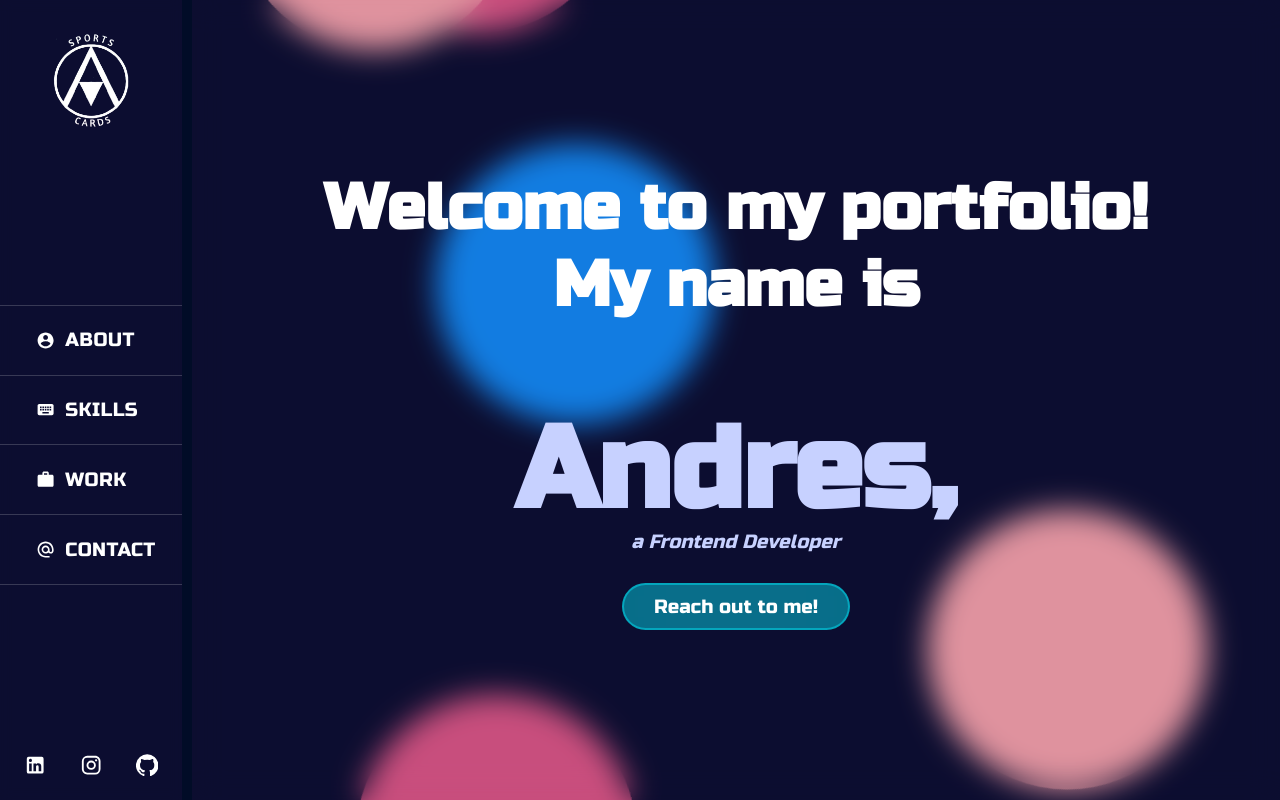
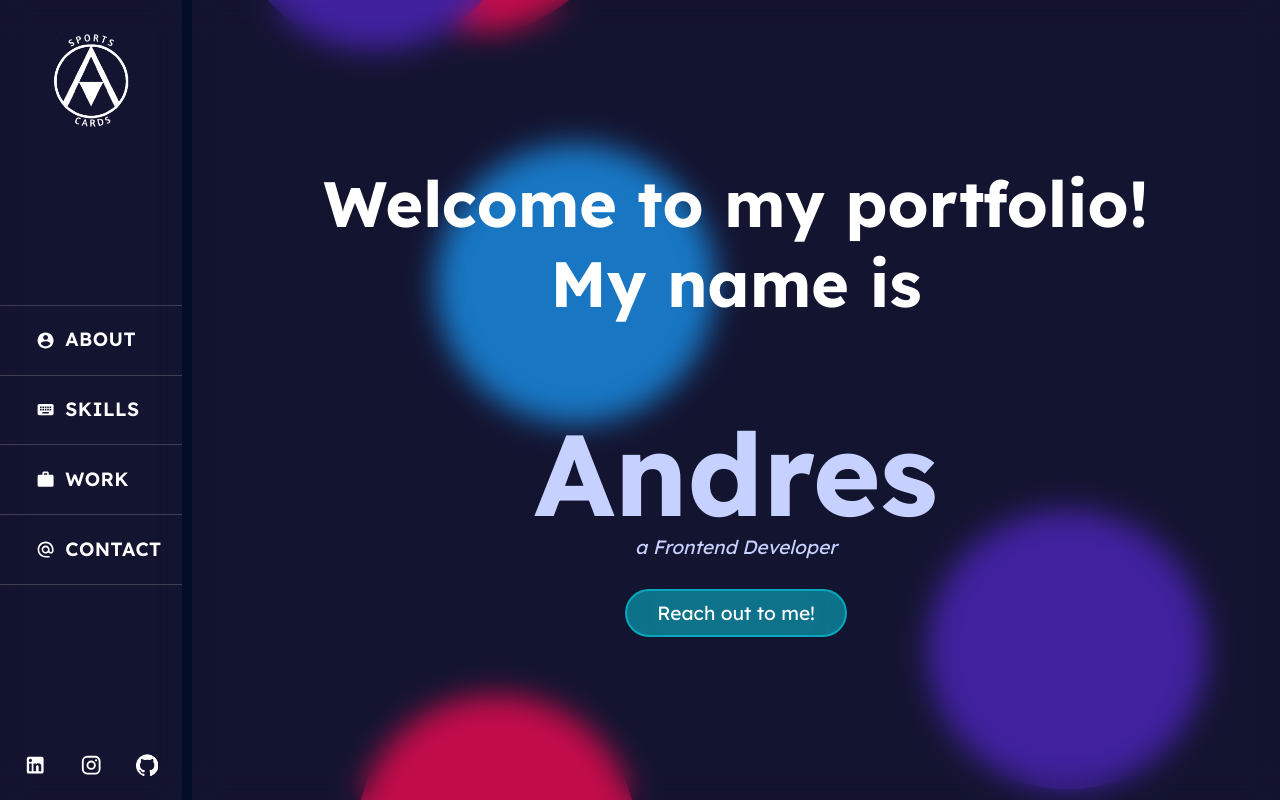
Before and after one commit to amedra13/Web-Portfolio, a React (Create React App) app: page / in a window 1280 px wide. Built offline with nearby package versions, Linux system fonts and the light colour scheme.

Commit message:
new fonts and color changes

```diff
--- a/public/index.html
+++ b/public/index.html
@@ -13,6 +13,10 @@
 			href="https://fonts.googleapis.com/css2?family=Russo+One&display=swap"
 			rel="stylesheet"
 		/>
+		<link
+			href="https://fonts.googleapis.com/css2?family=Lexend:wght@400;600;700&display=swap"
+			rel="stylesheet"
+		/>
 		<title>Andres Medrano</title>
 	</head>
 	<body>
--- a/src/pages/Home.js
+++ b/src/pages/Home.js
@@ -8,7 +8,7 @@ const Home = () => {
 			<div className="home__header">
 				<h2>Welcome to my portfolio!</h2>
 				<h2>My name is</h2>
-				<h1>Andres,</h1>
+				<h1>Andres</h1>
 				<p>a Frontend Developer</p>
 			</div>
 			<div className="home__contact">
--- a/src/styles/BgAnimation.scss
+++ b/src/styles/BgAnimation.scss
@@ -27,7 +27,7 @@
 }
 
 .background span:nth-child(0) {
-	background-color: #e45a84;
+	background-color: $bg-color-1;
 	top: 70%;
 	left: 64%;
 	animation-duration: 116s;
@@ -35,7 +35,7 @@
 	transform-origin: 18vw 1vh;
 }
 .background span:nth-child(1) {
-	background-color: #0892fd;
+	background-color: $bg-color-2;
 	top: 81%;
 	left: 30%;
 	animation-duration: 33s;
@@ -43,7 +43,7 @@
 	transform-origin: 13vw -14vh;
 }
 .background span:nth-child(2) {
-	background-color: #e45a84;
+	background-color: $bg-color-1;
 	top: 60%;
 	left: 49%;
 	animation-duration: 90s;
@@ -51,7 +51,7 @@
 	transform-origin: -10vw 10vh;
 }
 .background span:nth-child(3) {
-	background-color: #0892fd;
+	background-color: $bg-color-2;
 	top: 91%;
 	left: 85%;
 	animation-duration: 78s;
@@ -59,7 +59,7 @@
 	transform-origin: -16vw 24vh;
 }
 .background span:nth-child(4) {
-	background-color: #ffacac;
+	background-color: $bg-color-3;
 	top: 48%;
 	left: 96%;
 	animation-duration: 142s;
@@ -67,7 +67,7 @@
 	transform-origin: -9vw -6vh;
 }
 .background span:nth-child(5) {
-	background-color: #e45a84;
+	background-color: $bg-color-1;
 	top: 34%;
 	left: 53%;
 	animation-duration: 57s;
@@ -75,7 +75,7 @@
 	transform-origin: -8vw -9vh;
 }
 .background span:nth-child(6) {
-	background-color: #ffacac;
+	background-color: $bg-color-3;
 	top: 74%;
 	left: 9%;
 	animation-duration: 36s;
@@ -83,7 +83,7 @@
 	transform-origin: -14vw 21vh;
 }
 .background span:nth-child(7) {
-	background-color: #ffacac;
+	background-color: $bg-color-3;
 	top: 17%;
 	left: 30%;
 	animation-duration: 149s;
--- a/src/styles/Globals.scss
+++ b/src/styles/Globals.scss
@@ -7,6 +7,7 @@ $main-bgColor: rgb(1, 12, 39);
 // $main-blurColor: rgba(219, 181, 238, 0.171);
 $main-blurColor: rgba(70, 24, 95, 0.171);
 $main-titleColor: rgb(199, 209, 255);
+// $main-titleColor: rgb(246, 133, 248);
 $main-highlightBlue: rgb(0, 238, 255);
 $glass-lightPink: rgba(232, 160, 233, 0.15);
 $glass-brightPink: rgb(246, 32, 250);
@@ -14,9 +15,17 @@ $highlight-icon: rgb(246, 133, 248);
 $icon-bgColor: rgba(0, 0, 0, 0.685);
 $component-glass-bg: rgba(84, 0, 87, 0.089);
 
+// $bg-color-1: #e45a84;
+$bg-color-1: #ff004c;
+// $bg-color-2: #089bfd;
+$bg-color-2: #089bfd;
+// $bg-color-3: #ffacac;
+$bg-color-3: #431fc7;
+
 // <------------- common varibles -------------------------->
 
-$main-font: 'Russo One', sans-serif;
+$main-font: 'Lexend', sans-serif;
+// $main-font: 'Russo One', sans-serif;
 $border-radius: 10px;
 
 // <----------------- Response heights and widths ---------------------------->
@@ -31,12 +40,12 @@ $bodyText-middle-screen: 2vw;
 $bodyText-small-screen: 2.5vw;
 $bodyText-Xsmall-screen: 4vw;
 
-$h1-large-screen: 2.5vw;
-$h1-small-screen: 5vw;
+$h1-large-screen: 4vw;
+$h1-small-screen: 6.5vw;
 
-$bodyTitle-large-screen: 5.5vw;
+$bodyTitle-large-screen: 4.5vw;
 $bodyTitle-middle-screen: 7vw;
-$bodyTitle-small-screen: 10vw;
+$bodyTitle-small-screen: 8vw;
 
 $icon-large-screen: 7vw;
 $icon-middle-screen: 8vw;
@@ -90,8 +99,8 @@ $form-width-large: 70vw;
 $form-width-medium: 60vw;
 $form-width-small: 80vw;
 
-$formTitle-large-screen: 4.5vw;
-$formTitle-medium-screen: 4vw;
+$formTitle-large-screen: 3.5vw;
+$formTitle-medium-screen: 3.5vw;
 $formTitle-small-screen: 6.5vw;
 
 $formBody-large-screen: 1vw;
--- a/src/styles/Mixins.scss
+++ b/src/styles/Mixins.scss
@@ -44,15 +44,15 @@
 }
 //<--------------------------------------------------------------->
 @mixin right-side-style {
-	background: $main-blurColor;
+	background: rgba(62, 39, 71, 0.315);
 	// box-shadow: 0 4px 16px 0 rgba(0, 0, 7, 0.493);
 	// border-radius: $border-radius;
 	color: white;
 	font-family: $main-font;
 }
 @mixin glass-styling {
-	border-radius: $border-radius;
-	background-color: $component-glass-bg;
+	// border-radius: $border-radius;
+	// background-color: $component-glass-bg;
 }
 @mixin page-header-structure {
 	text-transform: capitalize;
@@ -64,7 +64,10 @@
 	h1 {
 		margin: 0;
 		font-size: $h1-large-screen;
+		font-weight: 7000;
+		color: rgb(199, 209, 255);
 	}
+	border-bottom: 2px solid rgb(199, 209, 255);
 }
 @mixin right-side-structure {
 	height: 100%;
--- a/src/styles/Sidebar.scss
+++ b/src/styles/Sidebar.scss
@@ -4,8 +4,8 @@
 	top: 0px;
 	align-self: flex-start;
 	@include right-side-style;
-	backdrop-filter: blur(6px);
-	-webkit-backdrop-filter: blur(6px);
+	backdrop-filter: blur(15px);
+	-webkit-backdrop-filter: blur(15px);
 	// border: 1px solid rgba(255, 255, 255, 0.18);
 	margin-right: 10px;
 	border-radius: 0;
@@ -78,6 +78,7 @@
 			p {
 				margin: 10px;
 				font-size: $bodyText-large-screen;
+				font-weight: 600;
 			}
 			svg {
 				font-size: $bodyText-large-screen;
```
